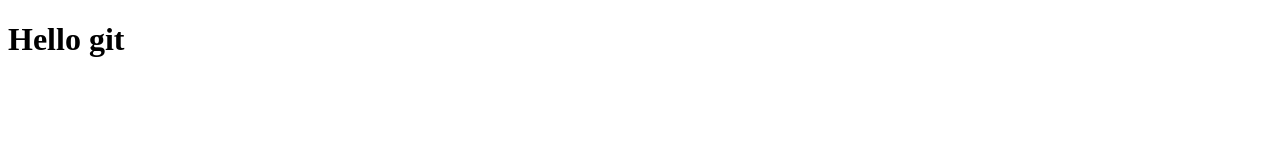
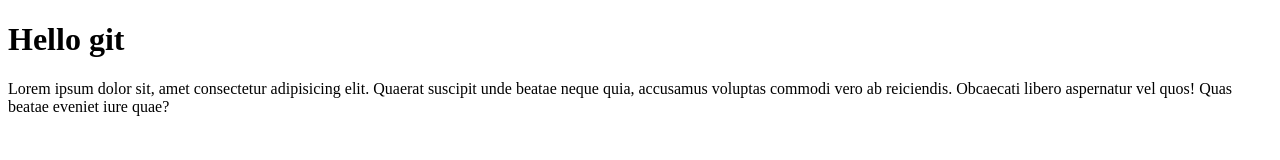
Before and after one commit to Abdulqadir75434/assignment, a plain HTML site: page index.html in a window 1280 px wide. Drawn offline with Linux system fonts and the light colour scheme.

Commit message:
add pera

```diff
--- a/index.html
+++ b/index.html
@@ -7,6 +7,6 @@
 </head>
 <body>
     <h1>Hello git</h1>
-
+    <p> Lorem ipsum dolor sit, amet consectetur adipisicing elit. Quaerat suscipit unde beatae neque quia, accusamus voluptas commodi vero ab reiciendis. Obcaecati libero aspernatur vel quos! Quas beatae eveniet iure quae?</p>
 </body>
 </html>
```
